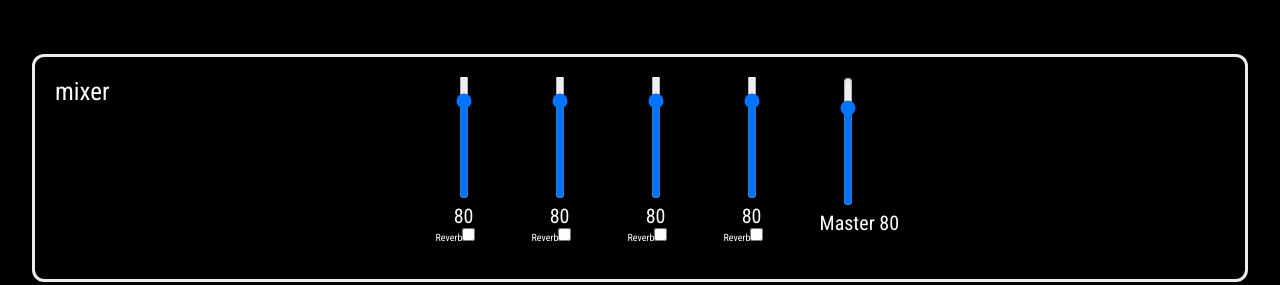
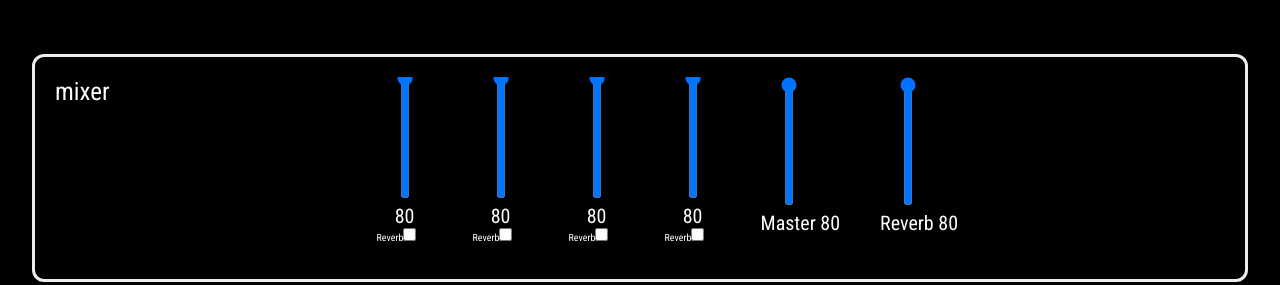
Before and after one commit to EranMaron/virtual-drummer-machine, a React (Create React App) app: page / in a window 1280 px wide. Both pictures are taken after a click on the button "Let's go!". Shown: the part 498-783 px from the top of the page. Built offline with nearby package versions, Linux system fonts and the light colour scheme; no server answers.

Commit message:
Added master reverb fader + changed all channels sends to the reverb to a pre-fader(master) mode

```diff
--- a/src/components/Mixer/Mixer.js
+++ b/src/components/Mixer/Mixer.js
@@ -15,6 +15,10 @@ function Mixer() {
     audioManager.setMasterVolume(e.target.value);
   };
 
+  const handleSetReverbVolume = e => {
+    audioManager.setReverbVolume(e.target.value);
+  };
+
   const handleClickReverb = key => {
     audioManager.connectChannelToReverb(key);
   };
@@ -30,9 +34,9 @@ function Mixer() {
                 <input
                   className='channel__fader'
                   type='range'
-                  min='0'
-                  max='100'
-                  step='0.1'
+                  min='0.01'
+                  max='1'
+                  step='0.01'
                   name={key}
                   key={key}
                   value={audioManager.getChannelVolume(key)}
@@ -62,9 +66,9 @@ function Mixer() {
               <input
                 className='channel__fader'
                 type='range'
-                min='0'
-                max='100'
-                step='0.1'
+                min='0.01'
+                max='1'
+                step='0.01'
                 name='master-volume'
                 value={audioManager.getMasterVolume()}
                 onChange={handleSetMasterVolume}
@@ -77,6 +81,29 @@ function Mixer() {
             </label>
           </div>
         </div>
+
+        <div className='channel'>
+          <div className='channel__fader-wrapper'>
+            <div className='channel__fader-wrapper__fader'>
+              <input
+                className='channel__fader'
+                type='range'
+                min='0.01'
+                max='1'
+                step='0.01'
+                name='master-volume'
+                value={audioManager.getReverbVolume()}
+                onChange={handleSetReverbVolume}
+              />
+            </div>
+          </div>
+          <div className='channel__volume-wrapper'>
+            <label className='channel__volume'>
+              Reverb {audioManager.getReverbVolume()}
+            </label>
+          </div>
+        </div>
+
       </div>
     </div>
   );
--- a/src/stores/audioManager.js
+++ b/src/stores/audioManager.js
@@ -11,7 +11,7 @@ class AudioManager {
   masterVolumeBus = {};
   masterVolume = {};
   masterReverbBus = {};
-  masterReverbVolume;
+  masterReverbVolume = {};
   masterReverb = {};
   impulseReverb = "Greek 7 Echo Hall";
 
@@ -32,11 +32,13 @@ class AudioManager {
     makeObservable(this, {
       drumKit: observable,
       masterVolume: observable,
+      masterReverbVolume: observable,
       impulseReverb: observable,
       setDrumKit: action,
       setReverbEffect: action,
       setVolumeChannel: action,
       setMasterVolume: action,
+      setReverbVolume: action,
       connectChannelToReverb: action,
       sampleKeys: computed,
       drumKits: computed,
@@ -45,7 +47,8 @@ class AudioManager {
   }
 
   initializeAudio() {
-    this.ctx.resume();
+    if (this.ctx.state === "suspended") this.ctx.resume();
+
     window.addEventListener("keydown", e => this.playSound(e.code));
     fetch(crowdSound)
       .then(response => response.arrayBuffer())
@@ -69,7 +72,8 @@ class AudioManager {
 
   async setReverbEffect() {
     this.masterReverbBus = this.ctx.createChannelMerger(6);
-    this.masterReverbVolume = this.ctx.createGain();
+    this.masterReverbVolume.volume = this.constructor.initialVolume;
+    this.masterReverbVolume.gainNode = this.ctx.createGain();
     this.masterReverb = this.ctx.createConvolver();
 
     if (this.impulseReverb === "None") return;
@@ -78,8 +82,8 @@ class AudioManager {
     );
 
     this.masterReverbBus.connect(this.masterReverb);
-    this.masterReverb.connect(this.masterReverbVolume);
-    this.masterReverbVolume.connect(this.masterVolumeBus);
+    this.masterReverb.connect(this.masterReverbVolume.gainNode);
+    this.masterReverbVolume.gainNode.connect(this.masterOut);
   }
 
   connectChannelToReverb(key) {
@@ -91,7 +95,7 @@ class AudioManager {
   }
 
   setDrumKit(kit) {
-    this.channelsStrip = {};
+    // this.channelsStrip = {};
     const {
       channelsStrip,
       masterVolumeBus,
@@ -123,23 +127,36 @@ class AudioManager {
   }
 
   setMasterVolume(value) {
-    this.masterVolume.volume = value;
-    this.masterVolume.gainNode.gain.setValueAtTime(
-      value / 100,
-      this.ctx.currentTime,
+    this.masterVolume.volume = parseFloat(value);
+    this.masterVolume.gainNode.gain.exponentialRampToValueAtTime(
+      parseFloat(value),
+      this.ctx.currentTime + 0.012,
+    );
+  }
+
+  setReverbVolume(value) {
+    this.masterReverbVolume.volume = parseFloat(value);
+    this.masterReverbVolume.gainNode.gain.exponentialRampToValueAtTime(
+      parseFloat(value),
+      this.ctx.currentTime + 0.012,
     );
   }
 
   setVolumeChannel(channel, value) {
-    this.channelsStrip[channel].volume = value;
-    this.channelsStrip[channel].gain.gain.setValueAtTime(
-      value / 100,
-      this.ctx.currentTime,
+    this.channelsStrip[channel].volume = parseFloat(value);
+    this.channelsStrip[channel].gain.gain.exponentialRampToValueAtTime(
+      parseFloat(value),
+      this.ctx.currentTime + 0.012,
     );
   }
 
   getMasterVolume() {
     return this.masterVolume.volume;
+  }
+
+  getReverbVolume() {
+    console.log(this.masterReverbVolume.volume);
+    return this.masterReverbVolume.volume;
   }
 
   getChannelVolume(channel) {
```
